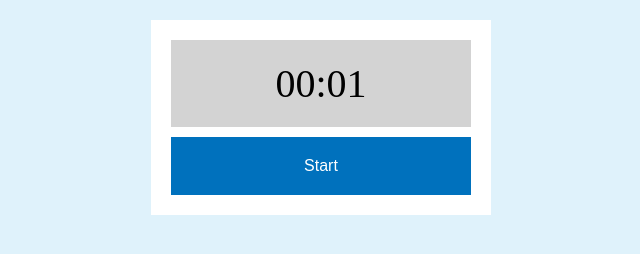
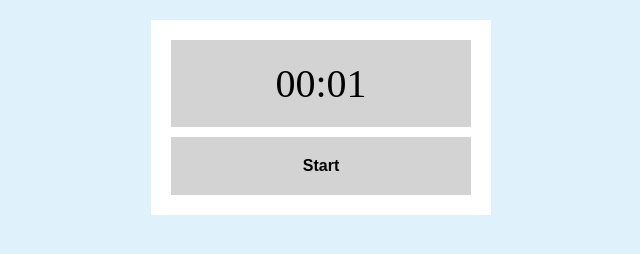
Before and after one commit to kentem-sh-maehata/MyCountdownApp, a plain HTML site: page index.html in a window 1280 px wide. Both pictures are taken after a click on the button "Start". Shown: the whole page, without its empty margins (319-959 px from the left). Drawn offline with Linux system fonts and the light colour scheme.

Commit message:
Startボタンの無効化

```diff
--- a/main.js
+++ b/main.js
@@ -1,10 +1,12 @@
 {
-    var btn = document.getElementById('btn');
+    var btn_1 = document.getElementById('btn');
     var p_1 = document.querySelector('p');
-    btn === null || btn === void 0 ? void 0 : btn.addEventListener('click', function () {
+    btn_1 === null || btn_1 === void 0 ? void 0 : btn_1.addEventListener('click', function () {
+        if (p_1 === null || p_1 === void 0 ? void 0 : p_1.textContent)
+            p_1.textContent = "00:03";
+        btn_1.disabled = true;
+        btn_1.classList.add('enabled');
         var endTime = new Date().getTime() + 3000;
-        console.log(new Date().getTime());
-        console.log(endTime);
         var setinterval = setInterval(function () {
             var remain = endTime - new Date().getTime();
             console.log(remain);
@@ -20,6 +22,8 @@
                 if (p_1 === null || p_1 === void 0 ? void 0 : p_1.textContent)
                     p_1.textContent = "00:00";
                 clearInterval(setinterval);
+                btn_1.classList.remove('enabled');
+                btn_1.disabled = false;
             }
         }, 100);
     });
--- a/style.scss
+++ b/style.scss
@@ -28,3 +28,8 @@ button{
   border: none;
   font-size: 16px;
 }
+
+.enabled{
+  background: #d3d3d3;
+  color: black;
+}
```
Also changed, not shown: style.css, 1 other file.
